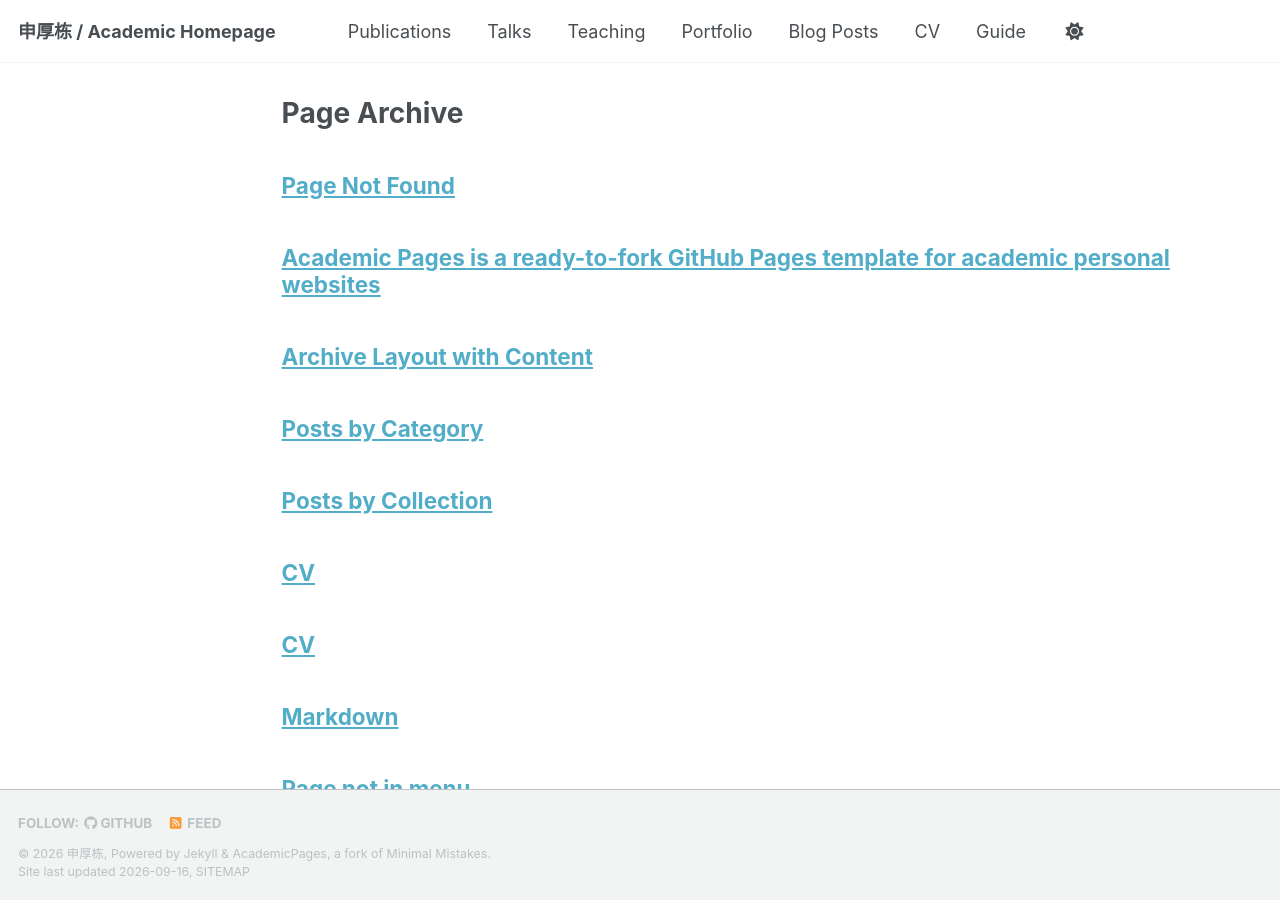
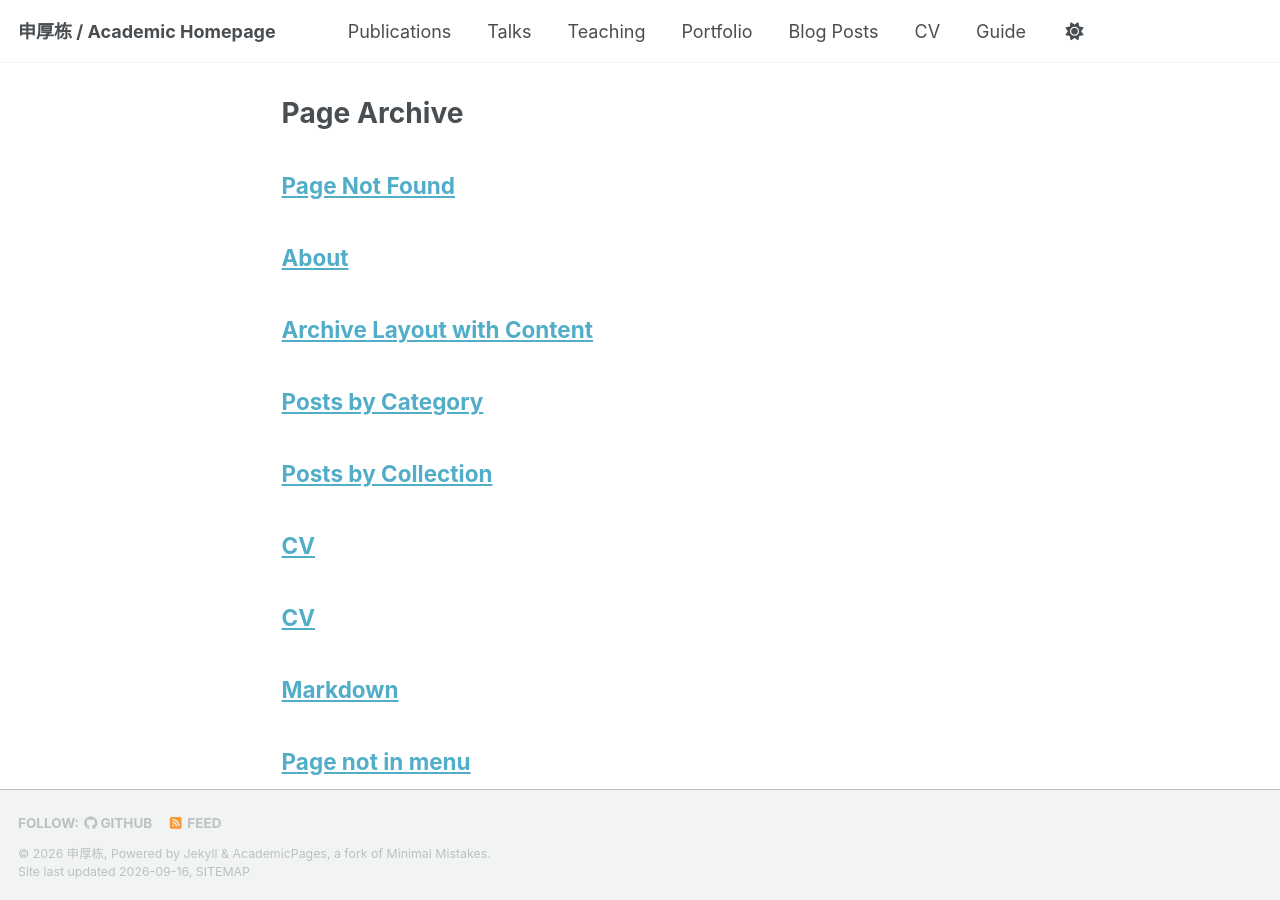
Before and after one commit to shenhoudong/shenhoudong.github.io, a Jekyll site: the page built from _pages/page-archive.html, in a window 1280 px wide and 900 px high. Built offline with Jekyll 4.4.1, drawn with Linux system fonts in a browser that asks for light colours; a style sheet for code colours, icons or effects is not loaded.

Commit message:
Update about.md

```diff
--- a/_pages/about.md
+++ b/_pages/about.md
@@ -1,6 +1,6 @@
 ---
-permalink: /
-title: "Academic Pages is a ready-to-fork GitHub Pages template for academic personal websites"
+permalink: /about/
+title: About
 author_profile: true
 redirect_from:
   - /about/
```
